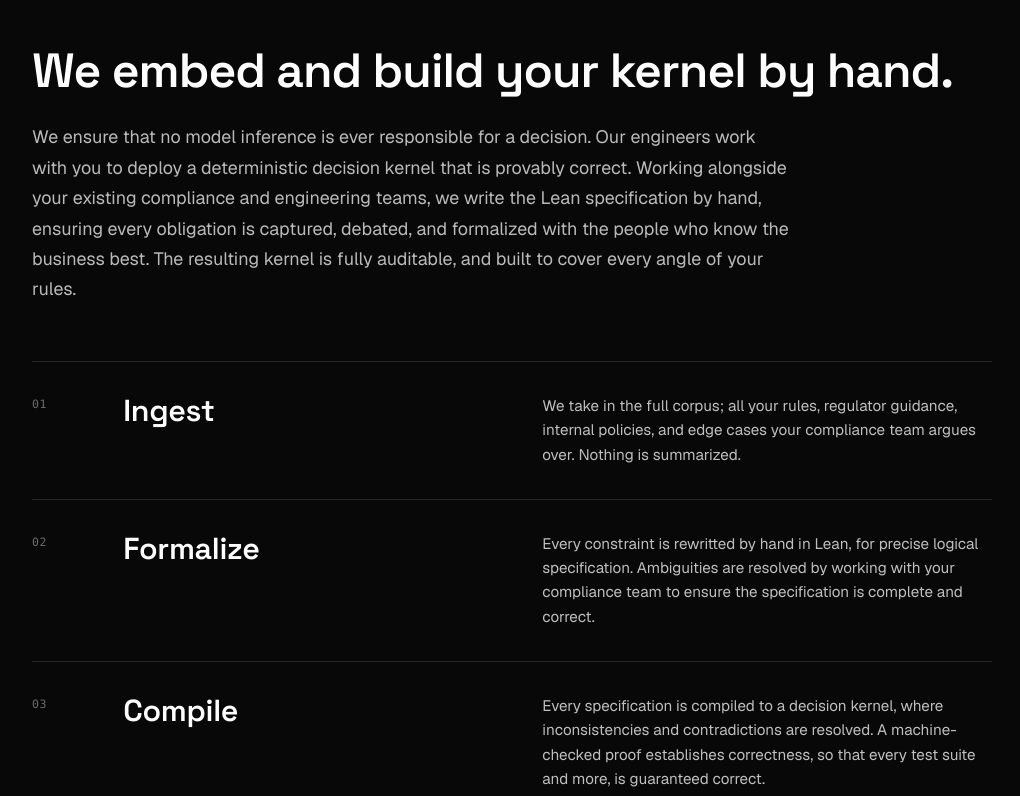
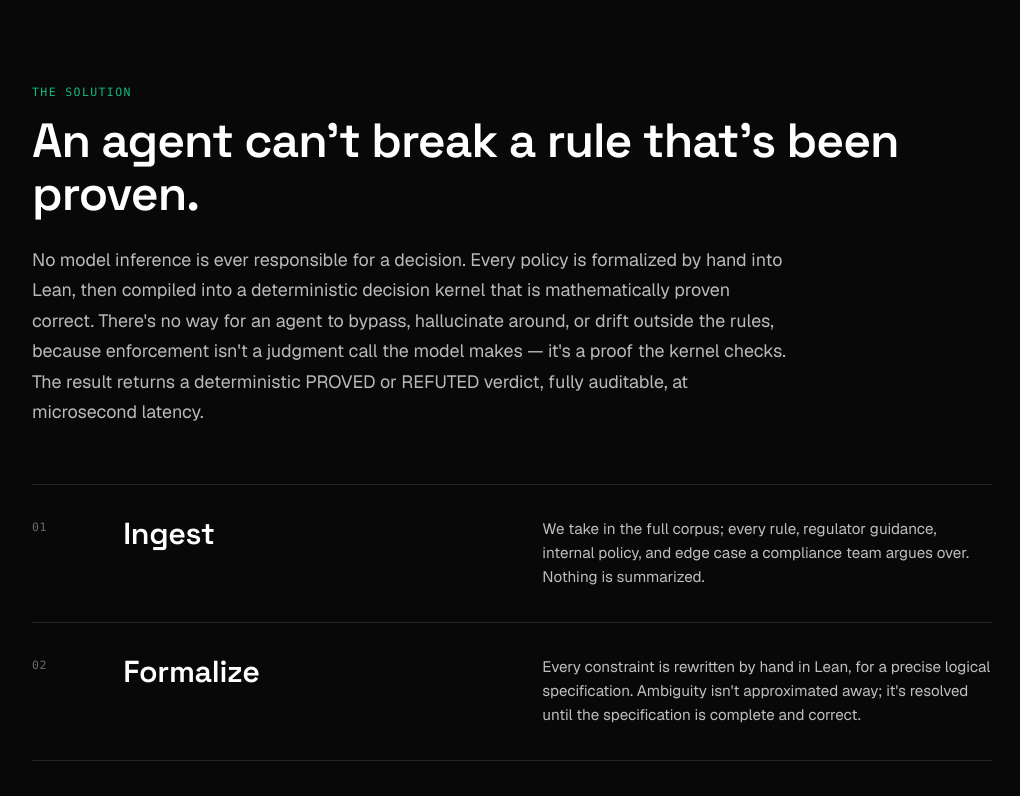
Before and after one commit to bijectai/website, a React (Vite) app: page / in a window 1280 px wide. Shown: the part 1800-2596 px from the top of the page, without its empty margins (128-1148 px from the left). Built offline with nearby package versions, Linux system fonts and the light colour scheme.

Commit message:
feat(content update + matching styling)

```diff
--- a/src/components/About.tsx
+++ b/src/components/About.tsx
@@ -26,10 +26,9 @@ export function About() {
               return machine-checked proofs, not probabilities.
             </p>
             <p className="about-body-text">
-              Every engagement generates hand-written and verified Lean
+              Every deployment generates hand-written and verified Lean
               formalizations. This is the foundational dataset the industry
-              lacks — and we're building it one proof at a time, alongside
-              every client we work with.
+              lacks — and we're building it one proof at a time.
             </p>
           </div>
 
@@ -37,10 +36,10 @@ export function About() {
           <div className="about-callout">
             <div className="about-callout-bar" aria-hidden="true" />
             <p className="about-callout-text">
-              In the long term, we aim to use client engagements to power our
-              in-house <strong>auto formalization model</strong> — closing the
-              loop between real-world operations and machine-verified reasoning
-              at scale.
+              In the long term, these formalizations power our in-house{" "}
+              <strong>auto formalization model</strong> — closing the loop
+              between real-world operations and machine-verified reasoning at
+              scale.
             </p>
           </div>
 
--- a/src/components/Demo.tsx
+++ b/src/components/Demo.tsx
@@ -43,6 +43,7 @@ export function Demo() {
   return (
     <section className="demo" id="demo">
       <div className="demo-inner">
+        <p className="section-label">In Your Domain</p>
         <h2 className="demo-title">Personalized for your domain.</h2>
 
         <div className="demo-split">
@@ -101,6 +102,13 @@ export function Demo() {
             </div>
           </div>
         </div>
+
+        {/* Closing — mirrors the About page's right-aligned sign-off, giving
+            the homepage a deliberate final beat instead of just stopping. */}
+        <div className="demo-close">
+          <p className="demo-close-text">An agent can't argue with a proof.</p>
+          <p className="demo-close-sub">Let's build your kernel.</p>
+        </div>
       </div>
     </section>
   );
--- a/src/components/Problem.tsx
+++ b/src/components/Problem.tsx
@@ -7,6 +7,7 @@ export function Problem() {
   return (
     <section className="problem" id="problem">
       <div className="problem-inner">
+        <p className="section-label">The Problem</p>
         <h2 className="problem-title">The Hidden Cost of Manual Review</h2>
         <p className="problem-lede">
           Regulated organizations still rely on a fragmented web of systems,
--- a/src/components/Solution.tsx
+++ b/src/components/Solution.tsx
@@ -1,28 +1,28 @@
-// "We embed and build your kernel by hand." — the solution section directly
-// below the Problem. A left-aligned intro (heading + lede) echoing the Problem
-// section, followed by a numbered list of the five build stages, each a row of
-// number / title / description separated by hairline rules.
+// "An agent can't break a rule that's been proven." — the solution section
+// directly below the Problem. A left-aligned intro (heading + lede) echoing
+// the Problem section, followed by a numbered list of the five build stages,
+// each a row of number / title / description separated by hairline rules.
 
 const STEPS = [
   {
     title: "Ingest",
-    body: "We take in the full corpus; all your rules, regulator guidance, internal policies, and edge cases your compliance team argues over. Nothing is summarized.",
+    body: "We take in the full corpus; every rule, regulator guidance, internal policy, and edge case a compliance team argues over. Nothing is summarized.",
   },
   {
     title: "Formalize",
-    body: "Every constraint is rewritted by hand in Lean, for precise logical specification. Ambiguities are resolved by working with your compliance team to ensure the specification is complete and correct.",
+    body: "Every constraint is rewritten by hand in Lean, for a precise logical specification. Ambiguity isn't approximated away; it's resolved until the specification is complete and correct.",
   },
   {
     title: "Compile",
-    body: "Every specification is compiled to a decision kernel, where inconsistencies and contradictions are resolved. A machine-checked proof establishes correctness, so that every test suite and more, is guaranteed correct.",
+    body: "Every specification is compiled to a decision kernel, where inconsistencies and contradictions are resolved. A machine-checked proof establishes correctness, covering every possible input, not just the ones in a test suite.",
   },
   {
     title: "Deploy",
-    body: "The kernel runs in tandem with your existing systems, responsible for taking in the same inputs, and consistently producing the same outputs. With microsecond latency, and no model inference.",
+    body: "The kernel runs in tandem with your existing systems, taking in the same inputs and consistently producing the same outputs. Microsecond latency, no model inference in the decision.",
   },
   {
     title: "Audit",
-    body: "Every verdict is fully auditable, with a complete proof trace of reasoning. Regulators can be given access to mathematical objects that can be independently verified. We take care of logging and monitoring, so you can focus on your business.",
+    body: "Every verdict is fully auditable, with a complete proof trace of reasoning. Regulators get access to mathematical objects that can be independently verified, not a summary of what a model claims it did.",
   },
 ];
 
@@ -30,15 +30,16 @@ export function Solution() {
   return (
     <section className="solution" id="solution">
       <div className="solution-inner">
-        <h2 className="solution-title">We embed and build your kernel by hand.</h2>
+        <p className="section-label">The Solution</p>
+        <h2 className="solution-title">An agent can't break a rule that's been proven.</h2>
         <p className="solution-lede">
-          We ensure that no model inference is ever responsible for a decision.
-          Our engineers work with you to deploy a deterministic decision kernel
-          that is provably correct. Working alongside your existing compliance
-          and engineering teams, we write the Lean specification by hand,
-          ensuring every obligation is captured, debated, and formalized with
-          the people who know the business best. The resulting kernel is fully
-          auditable, and built to cover every angle of your rules.
+          No model inference is ever responsible for a decision. Every policy
+          is formalized by hand into Lean, then compiled into a deterministic
+          decision kernel that is mathematically proven correct. There's no
+          way for an agent to bypass, hallucinate around, or drift outside the
+          rules, because enforcement isn't a judgment call the model makes —
+          it's a proof the kernel checks. The result returns a deterministic
+          PROVED or REFUTED verdict, fully auditable, at microsecond latency.
         </p>
 
         <ol className="solution-steps">
@@ -52,6 +53,16 @@ export function Solution() {
             </li>
           ))}
         </ol>
+
+        {/* Callout — the one hard guarantee worth setting apart from the rest */}
+        <div className="solution-callout">
+          <div className="solution-callout-bar" aria-hidden="true" />
+          <p className="solution-callout-text">
+            Every kernel returns a machine-checked <strong>PROVED</strong> or{" "}
+            <strong>REFUTED</strong> — never a probability, never a case it
+            silently skipped.
+          </p>
+        </div>
       </div>
     </section>
   );
--- a/src/style.css
+++ b/src/style.css
@@ -611,6 +611,19 @@ body {
   }
 }
 
+/* Small monospace eyebrow used above section headings on the homepage
+   (Problem, Solution, Demo) — matches .about-label's type treatment so the
+   homepage and About page read as one visual system. */
+.section-label {
+  display: inline-block;
+  margin: 0 0 clamp(14px, 2vh, 20px);
+  font-family: ui-monospace, SFMono-Regular, Menlo, monospace;
+  font-size: 0.72rem;
+  letter-spacing: 0.12em;
+  text-transform: uppercase;
+  color: var(--accent);
+}
+
 /* ============================================================
    "The Hidden Cost of Manual Review" — first content section
    below the hero. A centered intro (heading + lede) over the dark
@@ -831,6 +844,39 @@ body {
     grid-column: 1 / -1;
     margin-top: 6px;
   }
+}
+
+/* Glass callout — sets the one hard guarantee (deterministic PROVED/REFUTED)
+   apart from the surrounding steps, echoing .about-callout's treatment. */
+.solution-callout {
+  margin-top: clamp(48px, 7vh, 80px);
+  padding: clamp(24px, 3vw, 36px) clamp(24px, 3vw, 40px);
+  border-radius: 16px;
+  background: rgba(16, 185, 129, 0.05);
+  border: 1px solid rgba(16, 185, 129, 0.22);
+  display: grid;
+  grid-template-columns: 3px 1fr;
+  gap: clamp(20px, 3vw, 36px);
+  align-items: center;
+}
+
+.solution-callout-bar {
+  align-self: stretch;
+  border-radius: 3px;
+  background: var(--accent);
+  opacity: 0.7;
+}
+
+.solution-callout-text {
+  margin: 0;
+  font-size: clamp(1rem, 1.3vw, 1.12rem);
+  line-height: 1.7;
+  color: rgba(255, 255, 255, 0.82);
+}
+
+.solution-callout-text strong {
+  font-weight: 600;
+  color: var(--ink);
 }
 
 /* ============================================================
@@ -1008,6 +1054,34 @@ body {
   .demo-split {
     grid-template-columns: 1fr;
   }
+}
+
+/* Closing statement — the homepage's final beat, mirroring .about-close so
+   the page doesn't just stop after the last section. */
+.demo-close {
+  margin-top: clamp(64px, 10vh, 120px);
+  padding-top: clamp(36px, 5vh, 56px);
+  border-top: 1px solid rgba(255, 255, 255, 0.12);
+  text-align: right;
+}
+
+.demo-close-text {
+  margin: 0;
+  font-family: "Space Grotesk", sans-serif;
+  font-weight: 600;
+  font-size: clamp(1.6rem, 3.5vw, 2.8rem);
+  line-height: 1.1;
+  letter-spacing: -0.02em;
+  color: var(--ink);
+}
+
+.demo-close-sub {
+  margin: clamp(10px, 1.5vh, 16px) 0 0;
+  font-family: ui-monospace, SFMono-Regular, Menlo, monospace;
+  font-size: 0.72rem;
+  letter-spacing: 0.1em;
+  text-transform: uppercase;
+  color: rgba(255, 255, 255, 0.35);
 }
 
 /* ============================================================
```
